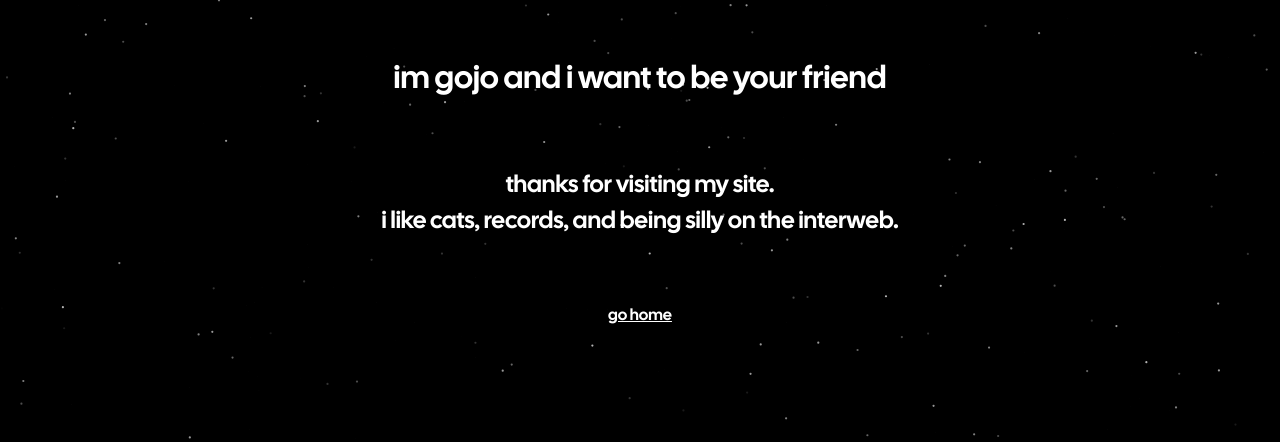
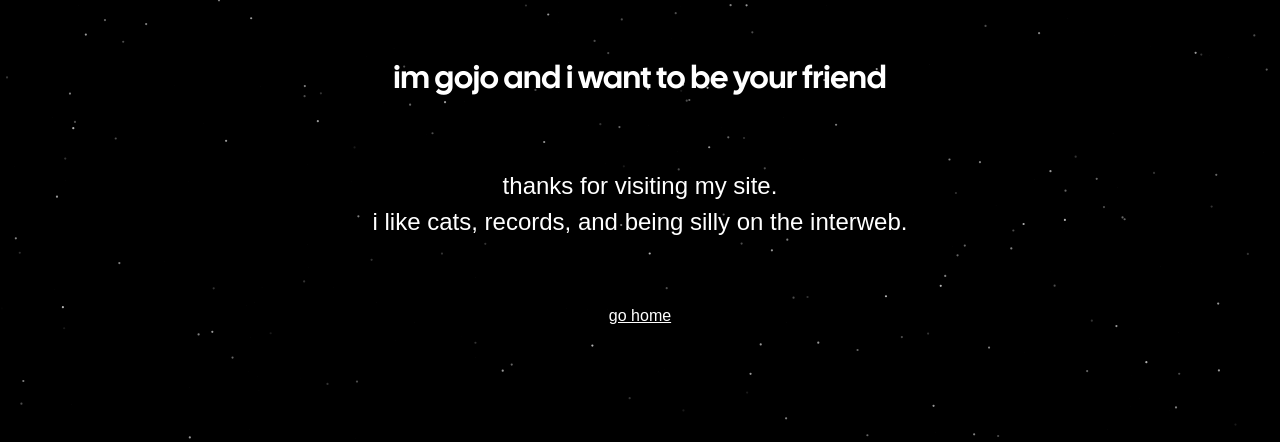
Before and after one commit to 6ojo/website, a Next.js app: page /abt in a window 1280 px wide. Shown: the part 302-744 px from the top of the page. Built offline with nearby package versions, Linux system fonts and the light colour scheme; no server answers; what tailwindcss-debug-screens would draw is missing.

Commit message:
only big word get font

```diff
--- a/app/abt/page.tsx
+++ b/app/abt/page.tsx
@@ -13,8 +13,8 @@ export default function Home() {
 
       <img src={imageUrl} alt="gojo profile picture a white and purple g and j on a black circle background," className="logo" />
 
-      <div className="content font-display my-16 text-center ">
-        <h1 className="title"> im gojo and i want to be your friend</h1>
+      <div className="content my-16 text-center ">
+        <h1 className="title font-display"> im gojo and i want to be your friend</h1>
 
         <h2 className="subtitle my-16 text-center ">
           thanks for visiting my site. <br /> i like cats, records, and being silly on the interweb.
```
